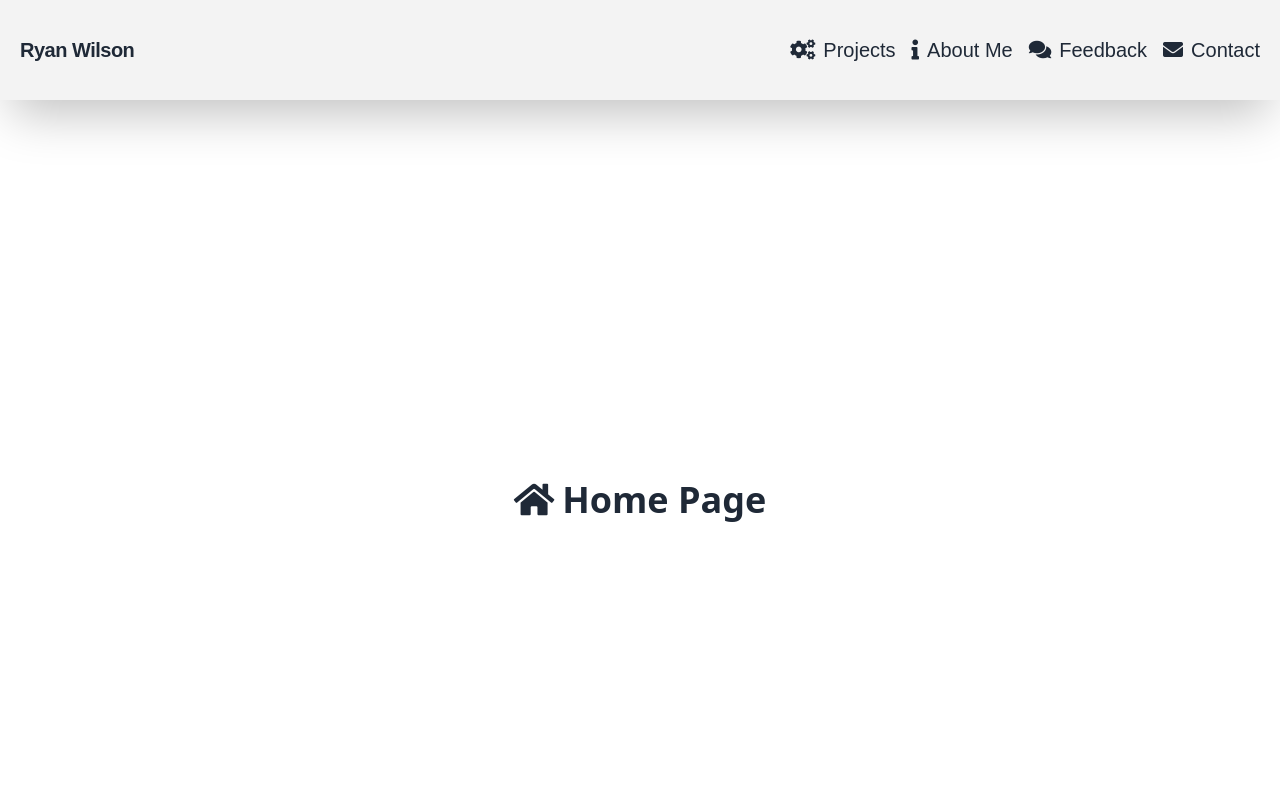
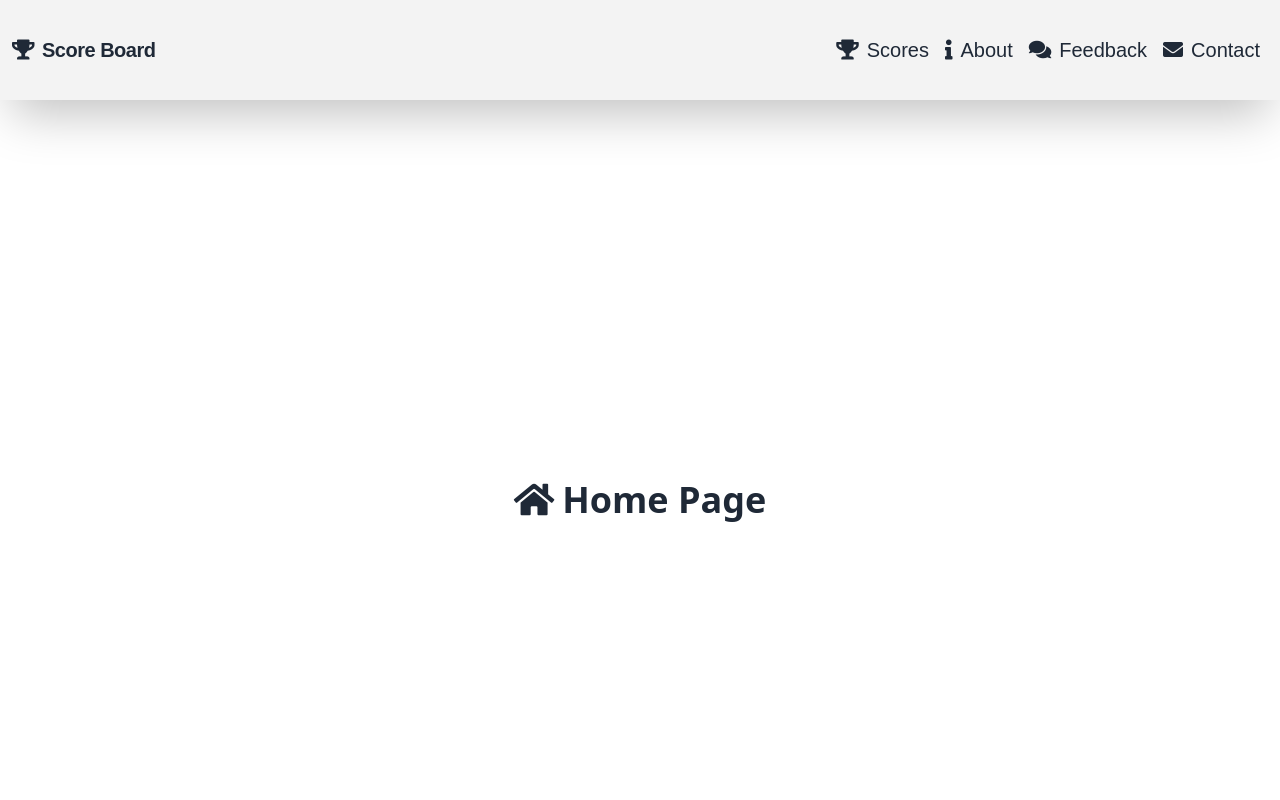
Before and after one commit to RW2023/nba, a Next.js app: page / in a window 1280 px wide. Shown: the top 800 px of the page. Built offline with nearby package versions, Linux system fonts and the light colour scheme.

Commit message:
Refactor Navbar component styling. remove and add links

```diff
--- a/src/components/ui/Navbar.tsx
+++ b/src/components/ui/Navbar.tsx
@@ -75,7 +75,7 @@ const Navbar = () => {
                 className="rounded-full border-2 border-button"
               /> */}
               {/* SubHeading */}
-              <SubHeading title="Ryan Wilson" iconClass="fas fa-person" />
+              <SubHeading title="Score Board" iconClass="fas fa-trophy" />{' '}
             </div>
           </span>
         </Link>
@@ -128,12 +128,12 @@ const Navbar = () => {
         } w-full lg:flex lg:items-center lg:w-auto lg:justify-end`}
       >
         <div className="text-sm lg:flex-grow">
-          <Link href="/projects">
+          <Link href="/scores">
             <span
               onClick={closeNavbar}
               className="block mt-4 lg:inline-block lg:mt-0 text-strokeLight text-xl  hover:underline mr-4 cursor-pointer"
             >
-              <i className="fas fa-cogs mr-2"></i>Projects{' '}
+              <i className="fas fa-trophy mr-2"></i>Scores{' '}
             </span>
           </Link>
           <Link href="/about">
@@ -141,7 +141,7 @@ const Navbar = () => {
               onClick={closeNavbar}
               className="block mt-4 lg:inline-block lg:mt-0 text-strokeLight text-xl  hover:underline mr-4 cursor-pointer"
             >
-              <i className="fas fa-info mr-2"></i>About Me
+              <i className="fas fa-info mr-2"></i>About
             </span>
           </Link>
           <Link href="/feedback">
```
Lines whose indentation alone changed are shown as unchanged.
